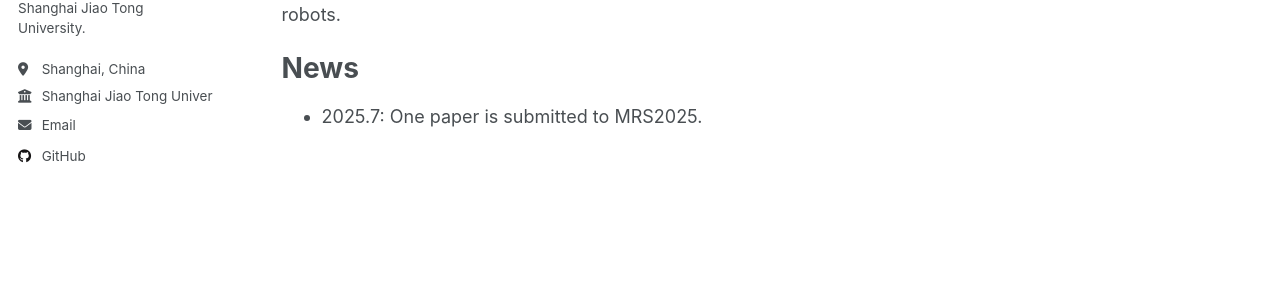
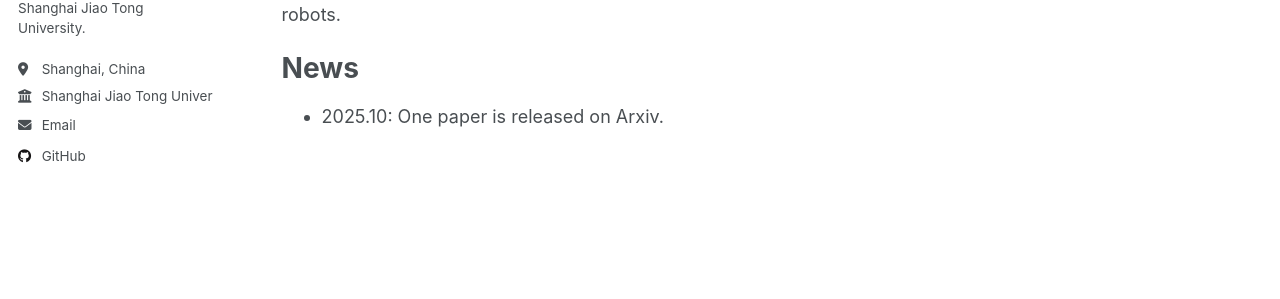
Before and after one commit to tangjingfan/tangjingfan.github.io, a Jekyll site: the page built from _pages/about.md, in a window 1280 px wide. Shown: the part 358-657 px from the top of the page. Built offline with Jekyll 4.4.1, drawn with Linux system fonts in a browser that asks for light colours; a script that is not in the unit is left out.

Commit message:
feat: update link

```diff
--- a/_pages/about.md
+++ b/_pages/about.md
@@ -16,7 +16,7 @@ My research interests focus on autonomous robotics, particularly in the area of
 
 News
 =====
-- 2025.7: One paper is submitted to MRS2025.
+- 2025.10: One paper is released on Arxiv.
 
 <!-- A data-driven personal website
 ======
```
Also changed, not shown: _publications/HEHA.md (+1 -1 lines).
